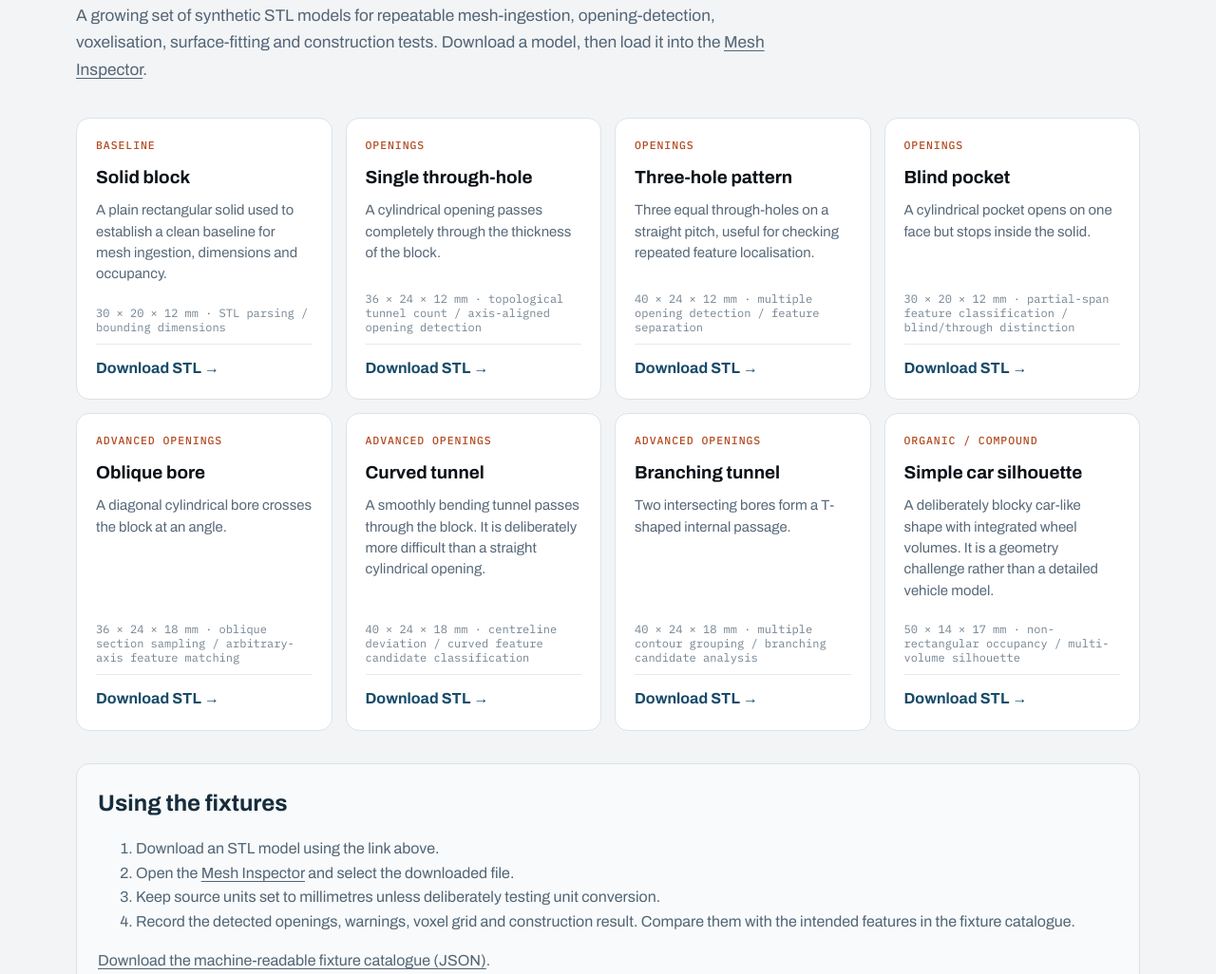
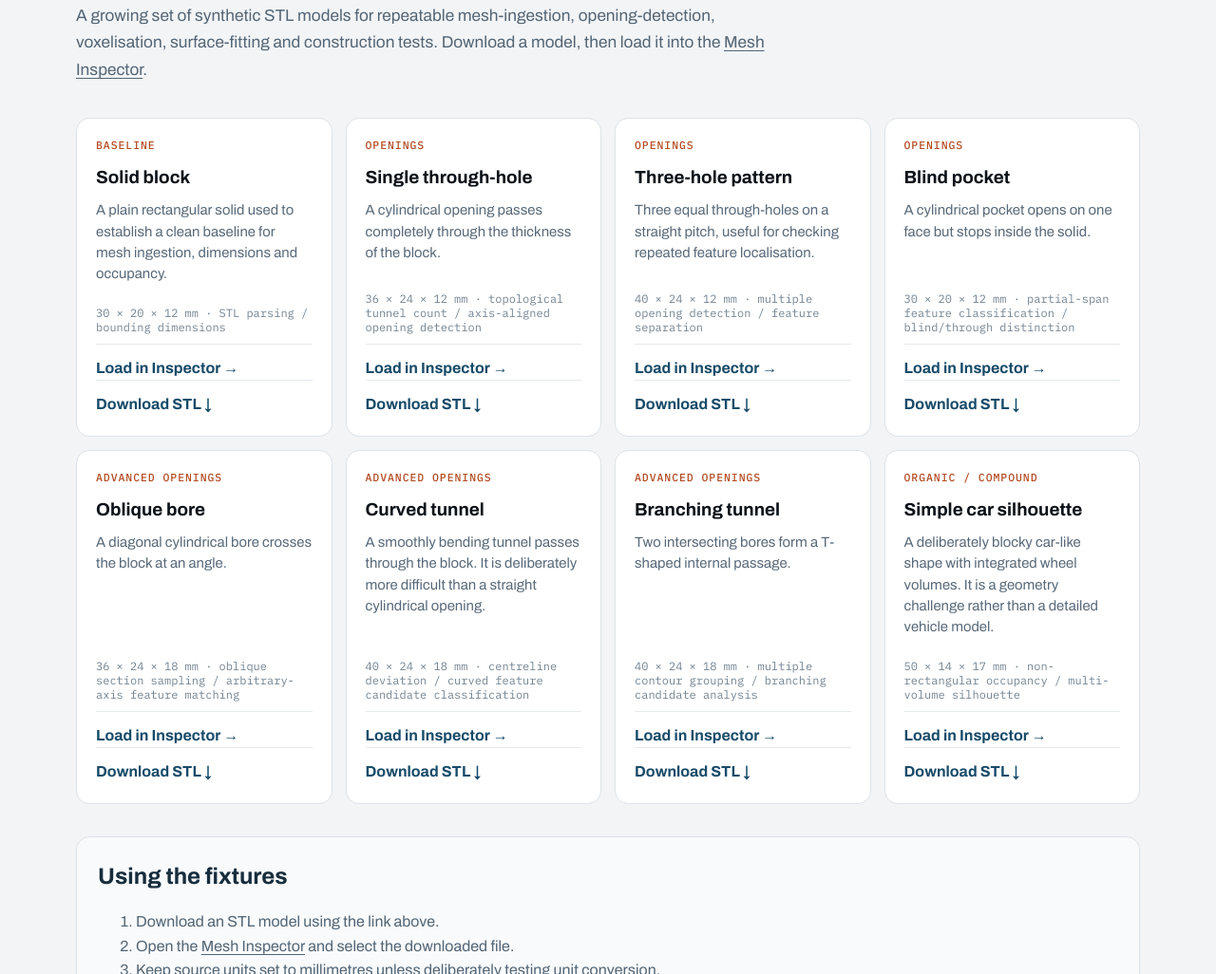
Before and after one commit to descalzi/brickforge, a plain HTML site: page docs/fixtures.html in a window 1280 px wide. Shown: the part 537-1563 px from the top of the page at 95% size. Drawn offline with Linux system fonts and the light colour scheme.

Commit message:
Add one-click load actions to STL fixture gallery

```diff
--- a/docs/fixtures.html
+++ b/docs/fixtures.html
@@ -40,14 +40,14 @@
 <p>A growing set of synthetic STL models for repeatable mesh-ingestion, opening-detection, voxelisation, surface-fitting and construction tests. Download a model, then load it into the <a href="./inspector.html">Mesh Inspector</a>.</p>
 </section>
 <section class="fixture-grid" aria-label="STL validation fixtures">
-<article class="fixture-card"><span class="fixture-kind">Baseline</span><h2>Solid block</h2><p>A plain rectangular solid used to establish a clean baseline for mesh ingestion, dimensions and occupancy.</p><div class="fixture-meta">30 × 20 × 12 mm · STL parsing / bounding dimensions</div><a href="./fixtures/block-solid.stl" download>Download STL →</a></article>
-<article class="fixture-card"><span class="fixture-kind">Openings</span><h2>Single through-hole</h2><p>A cylindrical opening passes completely through the thickness of the block.</p><div class="fixture-meta">36 × 24 × 12 mm · topological tunnel count / axis-aligned opening detection</div><a href="./fixtures/block-through-hole.stl" download>Download STL →</a></article>
-<article class="fixture-card"><span class="fixture-kind">Openings</span><h2>Three-hole pattern</h2><p>Three equal through-holes on a straight pitch, useful for checking repeated feature localisation.</p><div class="fixture-meta">40 × 24 × 12 mm · multiple opening detection / feature separation</div><a href="./fixtures/block-three-hole-pattern.stl" download>Download STL →</a></article>
-<article class="fixture-card"><span class="fixture-kind">Openings</span><h2>Blind pocket</h2><p>A cylindrical pocket opens on one face but stops inside the solid.</p><div class="fixture-meta">30 × 20 × 12 mm · partial-span feature classification / blind/through distinction</div><a href="./fixtures/block-blind-pocket.stl" download>Download STL →</a></article>
-<article class="fixture-card"><span class="fixture-kind">Advanced openings</span><h2>Oblique bore</h2><p>A diagonal cylindrical bore crosses the block at an angle.</p><div class="fixture-meta">36 × 24 × 18 mm · oblique section sampling / arbitrary-axis feature matching</div><a href="./fixtures/block-oblique-bore.stl" download>Download STL →</a></article>
-<article class="fixture-card"><span class="fixture-kind">Advanced openings</span><h2>Curved tunnel</h2><p>A smoothly bending tunnel passes through the block. It is deliberately more difficult than a straight cylindrical opening.</p><div class="fixture-meta">40 × 24 × 18 mm · centreline deviation / curved feature candidate classification</div><a href="./fixtures/block-curved-tunnel.stl" download>Download STL →</a></article>
-<article class="fixture-card"><span class="fixture-kind">Advanced openings</span><h2>Branching tunnel</h2><p>Two intersecting bores form a T-shaped internal passage.</p><div class="fixture-meta">40 × 24 × 18 mm · multiple contour grouping / branching candidate analysis</div><a href="./fixtures/block-branching-tunnel.stl" download>Download STL →</a></article>
-<article class="fixture-card"><span class="fixture-kind">Organic / compound</span><h2>Simple car silhouette</h2><p>A deliberately blocky car-like shape with integrated wheel volumes. It is a geometry challenge rather than a detailed vehicle model.</p><div class="fixture-meta">50 × 14 × 17 mm · non-rectangular occupancy / multi-volume silhouette</div><a href="./fixtures/car-simple.stl" download>Download STL →</a></article>
+<article class="fixture-card"><span class="fixture-kind">Baseline</span><h2>Solid block</h2><p>A plain rectangular solid used to establish a clean baseline for mesh ingestion, dimensions and occupancy.</p><div class="fixture-meta">30 × 20 × 12 mm · STL parsing / bounding dimensions</div><a href="./inspector.html?fixture=block-solid.stl">Load in Inspector →</a><a href="./fixtures/block-solid.stl" download>Download STL ↓</a></article>
+<article class="fixture-card"><span class="fixture-kind">Openings</span><h2>Single through-hole</h2><p>A cylindrical opening passes completely through the thickness of the block.</p><div class="fixture-meta">36 × 24 × 12 mm · topological tunnel count / axis-aligned opening detection</div><a href="./inspector.html?fixture=block-through-hole.stl">Load in Inspector →</a><a href="./fixtures/block-through-hole.stl" download>Download STL ↓</a></article>
+<article class="fixture-card"><span class="fixture-kind">Openings</span><h2>Three-hole pattern</h2><p>Three equal through-holes on a straight pitch, useful for checking repeated feature localisation.</p><div class="fixture-meta">40 × 24 × 12 mm · multiple opening detection / feature separation</div><a href="./inspector.html?fixture=block-three-hole-pattern.stl">Load in Inspector →</a><a href="./fixtures/block-three-hole-pattern.stl" download>Download STL ↓</a></article>
+<article class="fixture-card"><span class="fixture-kind">Openings</span><h2>Blind pocket</h2><p>A cylindrical pocket opens on one face but stops inside the solid.</p><div class="fixture-meta">30 × 20 × 12 mm · partial-span feature classification / blind/through distinction</div><a href="./inspector.html?fixture=block-blind-pocket.stl">Load in Inspector →</a><a href="./fixtures/block-blind-pocket.stl" download>Download STL ↓</a></article>
+<article class="fixture-card"><span class="fixture-kind">Advanced openings</span><h2>Oblique bore</h2><p>A diagonal cylindrical bore crosses the block at an angle.</p><div class="fixture-meta">36 × 24 × 18 mm · oblique section sampling / arbitrary-axis feature matching</div><a href="./inspector.html?fixture=block-oblique-bore.stl">Load in Inspector →</a><a href="./fixtures/block-oblique-bore.stl" download>Download STL ↓</a></article>
+<article class="fixture-card"><span class="fixture-kind">Advanced openings</span><h2>Curved tunnel</h2><p>A smoothly bending tunnel passes through the block. It is deliberately more difficult than a straight cylindrical opening.</p><div class="fixture-meta">40 × 24 × 18 mm · centreline deviation / curved feature candidate classification</div><a href="./inspector.html?fixture=block-curved-tunnel.stl">Load in Inspector →</a><a href="./fixtures/block-curved-tunnel.stl" download>Download STL ↓</a></article>
+<article class="fixture-card"><span class="fixture-kind">Advanced openings</span><h2>Branching tunnel</h2><p>Two intersecting bores form a T-shaped internal passage.</p><div class="fixture-meta">40 × 24 × 18 mm · multiple contour grouping / branching candidate analysis</div><a href="./inspector.html?fixture=block-branching-tunnel.stl">Load in Inspector →</a><a href="./fixtures/block-branching-tunnel.stl" download>Download STL ↓</a></article>
+<article class="fixture-card"><span class="fixture-kind">Organic / compound</span><h2>Simple car silhouette</h2><p>A deliberately blocky car-like shape with integrated wheel volumes. It is a geometry challenge rather than a detailed vehicle model.</p><div class="fixture-meta">50 × 14 × 17 mm · non-rectangular occupancy / multi-volume silhouette</div><a href="./inspector.html?fixture=car-simple.stl">Load in Inspector →</a><a href="./fixtures/car-simple.stl" download>Download STL ↓</a></article>
 </section>
 <section class="fixture-notes"><h2>Using the fixtures</h2><ol><li>Download an STL model using the link above.</li><li>Open the <a href="./inspector.html">Mesh Inspector</a> and select the downloaded file.</li><li>Keep source units set to millimetres unless deliberately testing unit conversion.</li><li>Record the detected openings, warnings, voxel grid and construction result. Compare them with the intended features in the fixture catalogue.</li></ol><p><a href="./data/validation-fixtures.json" download>Download the machine-readable fixture catalogue (JSON)</a>.</p><p>These are deterministic, 1 mm voxel-derived meshes. They are excellent for repeatable regression and workflow tests, but their surfaces are quantised rather than CAD-perfect. The catalogue records intended features, not a promise that every current heuristic will detect them perfectly.</p></section>
 </main>
```
